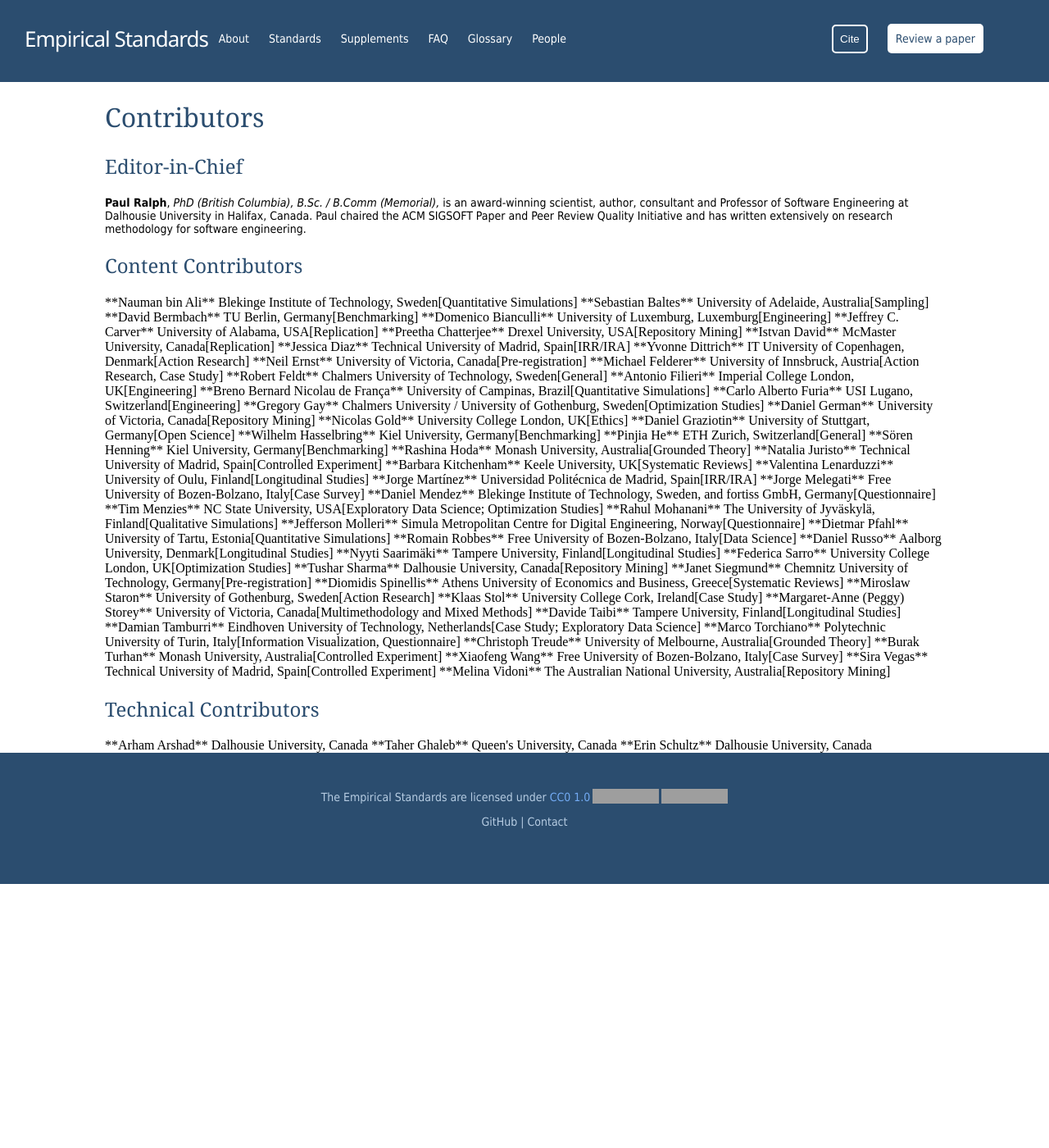
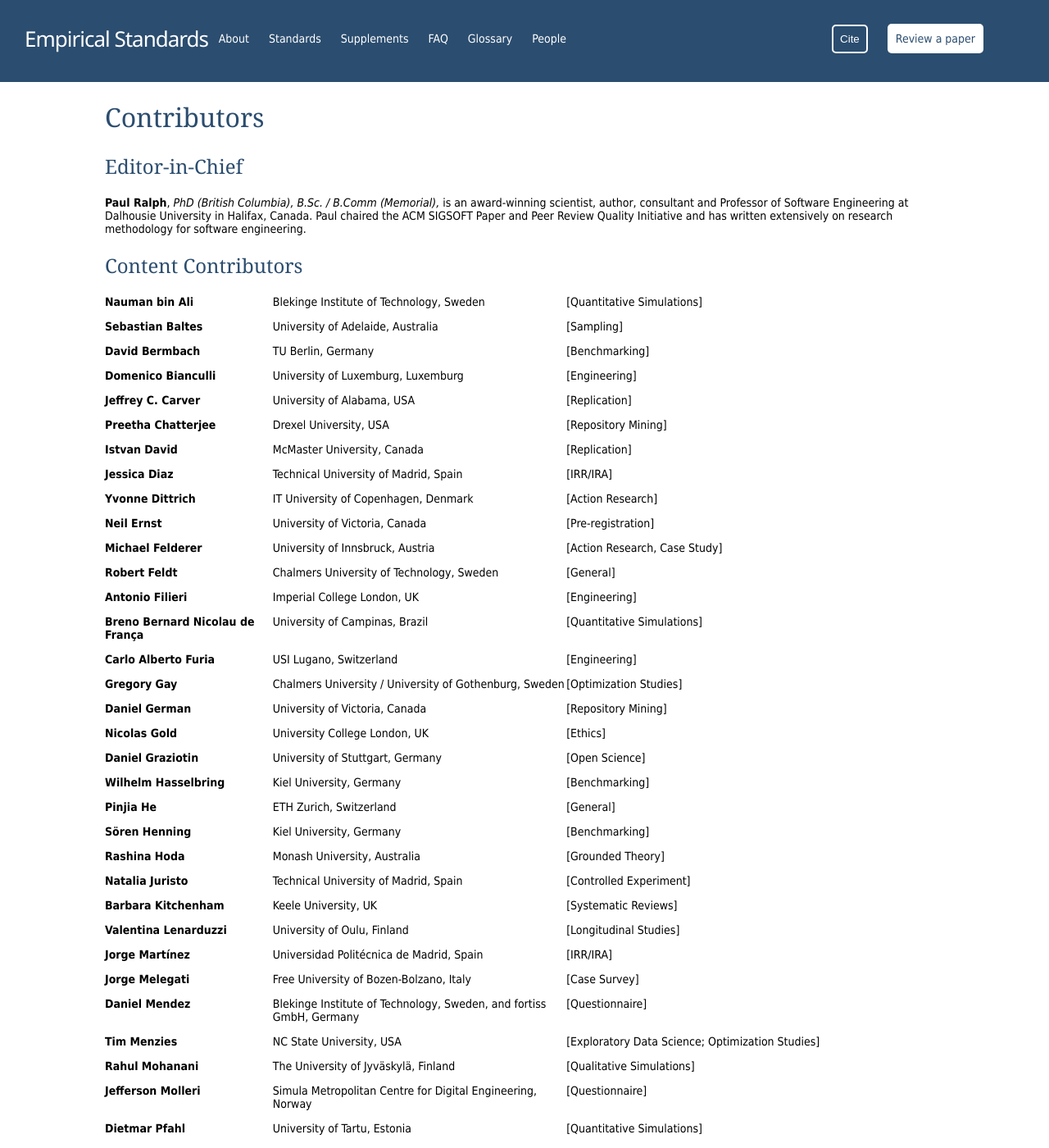
Before and after one commit to eschltz/standardstest, a Jekyll site: the page built from tab_07_people.md, in a window 1280 px wide and 1400 px high. Shown: the whole window at 82% size. Built offline with Jekyll 4.4.1, drawn with Linux system fonts in a browser that asks for light colours; some of the changed text lies outside the part shown; grey boxes are pictures that could not be loaded.

Commit message:
Restyle contributers page

```diff
--- a/_team/contributors.md
+++ b/_team/contributors.md
@@ -8,107 +8,107 @@
 
 <div class="contributers">
 
-**Nauman bin Ali** <span>Blekinge Institute of Technology, Sweden</span><span>[Quantitative Simulations]</span>
+	<p><strong>Nauman bin Ali</strong><span>Blekinge Institute of Technology, Sweden</span><span>[Quantitative Simulations]</span></p>
 
-**Sebastian Baltes** <span>University of Adelaide, Australia</span><span>[Sampling]</span>
+	<p><strong>Sebastian Baltes</strong><span>University of Adelaide, Australia</span><span>[Sampling]</span></p>
 
-**David Bermbach** <span>TU Berlin, Germany</span><span>[Benchmarking]</span>
+	<p><strong>David Bermbach</strong><span>TU Berlin, Germany</span><span>[Benchmarking]</span></p>
 
-**Domenico Bianculli** <span>University of Luxemburg, Luxemburg</span><span>[Engineering]</span>
+	<p><strong>Domenico Bianculli</strong><span>University of Luxemburg, Luxemburg</span><span>[Engineering]</span></p>
 
-**Jeffrey C. Carver** <span>University of Alabama, USA</span><span>[Replication]</span>
+	<p><strong>Jeffrey C. Carver</strong><span>University of Alabama, USA</span><span>[Replication]</span></p>
 
-**Preetha Chatterjee** <span>Drexel University, USA</span><span>[Repository Mining]</span>
+	<p><strong>Preetha Chatterjee</strong><span>Drexel University, USA</span><span>[Repository Mining]</span></p>
 
-**Istvan David** <span>McMaster University, Canada</span><span>[Replication]</span>
+	<p><strong>Istvan David</strong><span>McMaster University, Canada</span><span>[Replication]</span></p>
 
-**Jessica Diaz** <span>Technical University of Madrid, Spain</span><span>[IRR/IRA]</span>
+	<p><strong>Jessica Diaz</strong><span>Technical University of Madrid, Spain</span><span>[IRR/IRA]</span></p>
 
-**Yvonne Dittrich** <span>IT University of Copenhagen, Denmark</span><span>[Action Research]</span>
+	<p><strong>Yvonne Dittrich</strong><span>IT University of Copenhagen, Denmark</span><span>[Action Research]</span></p>
 
-**Neil Ernst** <span>University of Victoria, Canada</span><span>[Pre-registration]</span>
+	<p><strong>Neil Ernst</strong><span>University of Victoria, Canada</span><span>[Pre-registration]</span></p>
 
-**Michael Felderer** <span>University of Innsbruck, Austria</span><span>[Action Research, Case Study]</span>
+	<p><strong>Michael Felderer</strong><span>University of Innsbruck, Austria</span><span>[Action Research, Case Study]</span></p>
 
-**Robert Feldt** <span>Chalmers University of Technology, Sweden</span><span>[General]</span>
+	<p><strong>Robert Feldt</strong><span>Chalmers University of Technology, Sweden</span><span>[General]</span></p>
 
-**Antonio Filieri** <span>Imperial College London, UK</span><span>[Engineering]</span>
+	<p><strong>Antonio Filieri</strong><span>Imperial College London, UK</span><span>[Engineering]</span></p>
 
-**Breno Bernard Nicolau de França** <span>University of Campinas, Brazil</span><span>[Quantitative Simulations]</span>
+	<p><strong>Breno Bernard Nicolau de França</strong><span>University of Campinas, Brazil</span><span>[Quantitative Simulations]</span></p>
 
-**Carlo Alberto Furia** <span>USI Lugano, Switzerland</span><span>[Engineering]</span>
+	<p><strong>Carlo Alberto Furia</strong><span>USI Lugano, Switzerland</span><span>[Engineering]</span></p>
 
-**Gregory Gay** <span>Chalmers University / University of Gothenburg, Sweden</span><span>[Optimization Studies]</span>
+	<p><strong>Gregory Gay</strong><span>Chalmers University / University of Gothenburg, Sweden</span><span>[Optimization Studies]</span></p>
 
-**Daniel German** <span>University of Victoria, Canada</span><span>[Repository Mining]</span>
+	<p><strong>Daniel German</strong><span>University of Victoria, Canada</span><span>[Repository Mining]</span></p>
 
-**Nicolas Gold** <span>University College London, UK</span><span>[Ethics]</span>
+	<p><strong>Nicolas Gold</strong><span>University College London, UK</span><span>[Ethics]</span></p>
 
-**Daniel Graziotin** <span>University of Stuttgart, Germany</span><span>[Open Science]</span>
+	<p><strong>Daniel Graziotin</strong><span>University of Stuttgart, Germany</span><span>[Open Science]</span></p>
 
-**Wilhelm Hasselbring** <span>Kiel University, Germany</span><span>[Benchmarking]</span>
+	<p><strong>Wilhelm Hasselbring</strong><span>Kiel University, Germany</span><span>[Benchmarking]</span></p>
 
-**Pinjia He** <span>ETH Zurich, Switzerland</span><span>[General]</span>
+	<p><strong>Pinjia He</strong><span>ETH Zurich, Switzerland</span><span>[General]</span></p>
 
-**Sören Henning** <span>Kiel University, Germany</span><span>[Benchmarking]</span>
+	<p><strong>Sören Henning</strong><span>Kiel University, Germany</span><span>[Benchmarking]</span></p>
 
-**Rashina Hoda** <span>Monash University, Australia</span><span>[Grounded Theory]</span>
+	<p><strong>Rashina Hoda</strong><span>Monash University, Australia</span><span>[Grounded Theory]</span></p>
 
-**Natalia Juristo** <span>Technical University of Madrid, Spain</span><span>[Controlled Experiment]</span>
+	<p><strong>Natalia Juristo</strong><span>Technical University of Madrid, Spain</span><span>[Controlled Experiment]</span></p>
 
-**Barbara Kitchenham** <span>Keele University, UK</span><span>[Systematic Reviews]</span>
+	<p><strong>Barbara Kitchenham</strong><span>Keele University, UK</span><span>[Systematic Reviews]</span></p>
 
-**Valentina Lenarduzzi** <span>University of Oulu, Finland</span><span>[Longitudinal Studies]</span>
+	<p><strong>Valentina Lenarduzzi</strong><span>University of Oulu, Finland</span><span>[Longitudinal Studies]</span></p>
 
-**Jorge Martínez** <span>Universidad Politécnica de Madrid, Spain</span><span>[IRR/IRA]</span>
+	<p><strong>Jorge Martínez</strong><span>Universidad Politécnica de Madrid, Spain</span><span>[IRR/IRA]</span></p>
 
-**Jorge Melegati** <span>Free University of Bozen-Bolzano, Italy</span><span>[Case Survey]</span>
+	<p><strong>Jorge Melegati</strong><span>Free University of Bozen-Bolzano, Italy</span><span>[Case Survey]</span></p>
 
-**Daniel Mendez** <span>Blekinge Institute of Technology, Sweden, and fortiss GmbH, Germany</span><span>[Questionnaire]</span>
+	<p><strong>Daniel Mendez</strong><span>Blekinge Institute of Technology, Sweden, and fortiss GmbH, Germany</span><span>[Questionnaire]</span></p>
 
-**Tim Menzies** <span>NC State University, USA</span><span>[Exploratory Data Science; Optimization Studies]</span>
+	<p><strong>Tim Menzies</strong><span>NC State University, USA</span><span>[Exploratory Data Science; Optimization Studies]</span></p>
 
-**Rahul Mohanani** <span>The University of Jyväskylä, Finland</span><span>[Qualitative Simulations]</span>
+	<p><strong>Rahul Mohanani</strong><span>The University of Jyväskylä, Finland</span><span>[Qualitative Simulations]</span></p>
 
-**Jefferson Molleri** <span>Simula Metropolitan Centre for Digital Engineering, Norway</span><span>[Questionnaire]</span>
+	<p><strong>Jefferson Molleri</strong><span>Simula Metropolitan Centre for Digital Engineering, Norway</span><span>[Questionnaire]</span></p>
 
-**Dietmar Pfahl** <span>University of Tartu, Estonia</span><span>[Quantitative Simulations]</span>
+	<p><strong>Dietmar Pfahl</strong><span>University of Tartu, Estonia</span><span>[Quantitative Simulations]</span></p>
 
-**Romain Robbes** <span>Free University of Bozen-Bolzano, Italy</span><span>[Data Science]</span>
+	<p><strong>Romain Robbes</strong><span>Free University of Bozen-Bolzano, Italy</span><span>[Data Science]</span></p>
 
-**Daniel Russo** <span>Aalborg University, Denmark</span><span>[Longitudinal Studies]</span>
+	<p><strong>Daniel Russo</strong><span>Aalborg University, Denmark</span><span>[Longitudinal Studies]</span></p>
 
-**Nyyti Saarimäki** <span>Tampere University, Finland</span><span>[Longitudinal Studies]</span>
+	<p><strong>Nyyti Saarimäki</strong><span>Tampere University, Finland</span><span>[Longitudinal Studies]</span></p>
 
-**Federica Sarro** <span>University College London, UK</span><span>[Optimization Studies]</span>
+	<p><strong>Federica Sarro</strong><span>University College London, UK</span><span>[Optimization Studies]</span></p>
 
-**Tushar Sharma** <span>Dalhousie University, Canada</span><span>[Repository Mining]</span>
+	<p><strong>Tushar Sharma</strong><span>Dalhousie University, Canada</span><span>[Repository Mining]</span></p>
 
-**Janet Siegmund** <span>Chemnitz University of Technology, Germany</span><span>[Pre-registration]</span>
+	<p><strong>Janet Siegmund</strong><span>Chemnitz University of Technology, Germany</span><span>[Pre-registration]</span></p>
 
-**Diomidis Spinellis** <span>Athens University of Economics and Business, Greece</span><span>[Systematic Reviews]</span>
+	<p><strong>Diomidis Spinellis</strong><span>Athens University of Economics and Business, Greece</span><span>[Systematic Reviews]</span></p>
 
-**Miroslaw Staron** <span>University of Gothenburg, Sweden</span><span>[Action Research]</span>
+	<p><strong>Miroslaw Staron</strong><span>University of Gothenburg, Sweden</span><span>[Action Research]</span></p>
 
-**Klaas Stol** <span>University College Cork, Ireland</span><span>[Case Study]</span>
+	<p><strong>Klaas Stol</strong><span>University College Cork, Ireland</span><span>[Case Study]</span></p>
 
-**Margaret-Anne (Peggy) Storey** <span>University of Victoria, Canada</span><span>[Multimethodology and Mixed Methods]</span>
+	<p><strong>Margaret-Anne (Peggy) Storey</strong><span>University of Victoria, Canada</span><span>[Multimethodology and Mixed Methods]</span></p>
 
-**Davide Taibi** <span>Tampere University, Finland</span><span>[Longitudinal Studies]</span>
+	<p><strong>Davide Taibi</strong><span>Tampere University, Finland</span><span>[Longitudinal Studies]</span></p>
 
-**Damian Tamburri** <span>Eindhoven University of Technology, Netherlands</span><span>[Case Study; Exploratory Data Science]</span>
+	<p><strong>Damian Tamburri</strong><span>Eindhoven University of Technology, Netherlands</span><span>[Case Study; Exploratory Data Science]</span></p>
 
-**Marco Torchiano** <span>Polytechnic University of Turin, Italy</span><span>[Information Visualization, Questionnaire]</span>
+	<p><strong>Marco Torchiano</strong><span>Polytechnic University of Turin, Italy</span><span>[Information Visualization, Questionnaire]</span></p>
 
-**Christoph Treude** <span>University of Melbourne, Australia</span><span>[Grounded Theory]</span>
+	<p><strong>Christoph Treude</strong><span>University of Melbourne, Australia</span><span>[Grounded Theory]</span></p>
 
-**Burak Turhan** <span>Monash University, Australia</span><span>[Controlled Experiment]</span>
+	<p><strong>Burak Turhan</strong><span>Monash University, Australia</span><span>[Controlled Experiment]</span></p>
 
-**Xiaofeng Wang** <span>Free University of Bozen-Bolzano, Italy</span><span>[Case Survey]</span>
+	<p><strong>Xiaofeng Wang</strong><span>Free University of Bozen-Bolzano, Italy</span><span>[Case Survey]</span></p>
 
-**Sira Vegas** <span>Technical University of Madrid, Spain</span><span>[Controlled Experiment]</span>
+	<p><strong>Sira Vegas</strong><span>Technical University of Madrid, Spain</span><span>[Controlled Experiment]</span></p>
 
-**Melina Vidoni** <span>The Australian National University, Australia</span><span>[Repository Mining]</span>
+	<p><strong>Melina Vidoni</strong><span>The Australian National University, Australia</span><span>[Repository Mining]</span></p>
 
 </div>
 
@@ -116,10 +116,10 @@
 
 <div class="contributers">
 
-**Arham Arshad** <span>Dalhousie University, Canada</span>
+	<p><strong>Arham Arshad</strong><span>Dalhousie University, Canada</span></p>
 
-**Taher Ghaleb** <span>Queen&#39;s University, Canada</span>
+	<p><strong>Taher Ghaleb</strong><span>Queen&#39;s University, Canada</span></p>
 
-**Erin Schultz** <span>Dalhousie University, Canada</span>
+	<p><strong>Erin Schultz</strong><span>Dalhousie University, Canada</span></p>
 
 </div>
```
